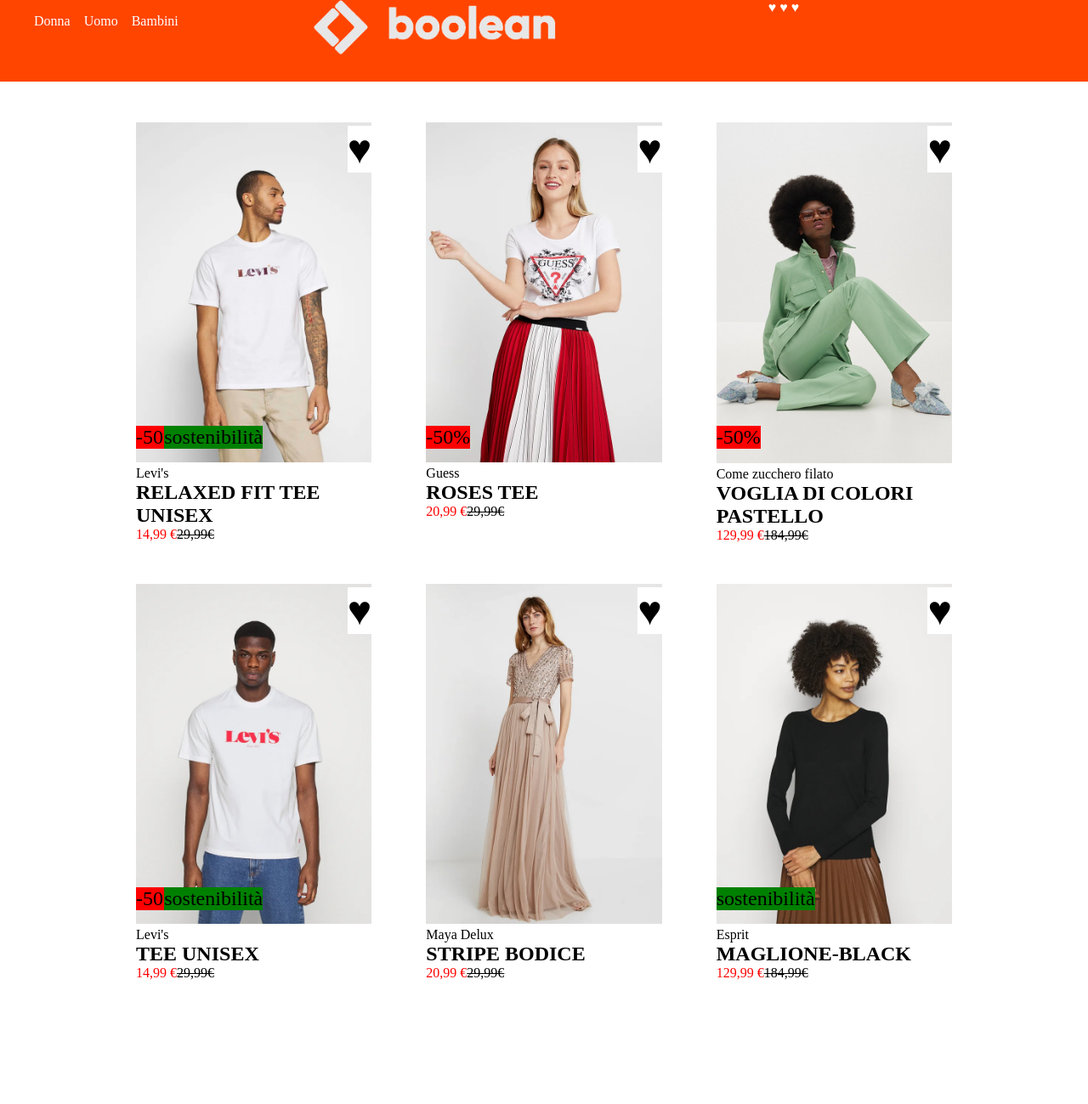
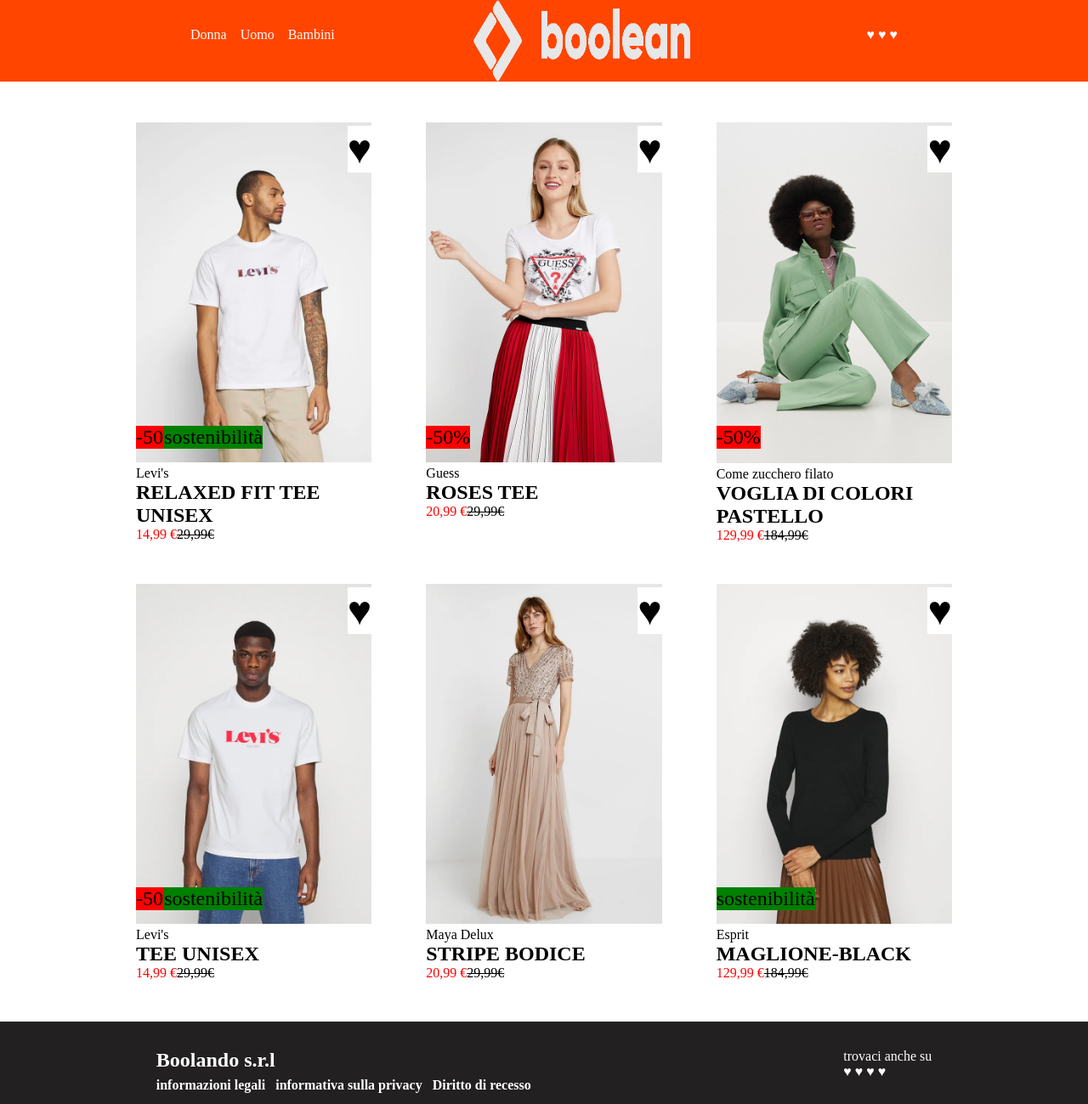
Before and after one commit to Alessio-DiNardo/html-css-boolando, a plain HTML site: page index.html in a window 1280 px wide. Shown: the whole page at 85% size. Before the commit the page ends 1202 px from the top, so only its background shows below. Drawn offline with Linux system fonts and the light colour scheme.

Commit message:
header and footeer problem

```diff
--- a/index.html
+++ b/index.html
@@ -8,20 +8,17 @@
     <link rel="stylesheet" href="style.css">
 </head>
 <body>
-    <header>
+    <header class="flex">
         <nav>
-            <div class="people flex">
             <ul class="list">
                 <li>Donna</li>
                 <li>Uomo</li>
                 <li>Bambini</li>
             </ul>
-                <div class="logo">
+        </nav>
             <img id="boolean" src="/img/boolean-logo.png" alt="Logo">
-                </div>
             <span class="social"> &hearts; &hearts; &hearts; </span>
-            </div>
-        </nav>
+
 
     </header>
     <main>
@@ -30,6 +27,11 @@
                 <div class="card">
                     <span class="hearts">&hearts;</span>
                     <img src="./img/1.webp" alt="First shop">
+                    <span class="discount">-50%</span> <span class="sost">sostenibilità</span>
+                </div>
+                <div class="none">
+                    <span class="hearts">&hearts;</span>
+                    <img src="./img/1b.webp" alt="First shop">
                     <span class="discount">-50%</span> <span class="sost">sostenibilità</span>
                 </div>
                 <p>Levi's</p>
@@ -89,6 +91,14 @@
             </div>
         </section>
     </main>
-    <footer></footer>
+    <footer>
+        <div class="info flex">
+            <h2>Boolando s.r.l <br>
+                <span class="mini"> informazioni legali &nbsp; informativa sulla privacy &nbsp; Diritto di recesso</h2></span>
+
+            <p>trovaci anche su <br>&hearts; &hearts; &hearts; &hearts; </p>
+        </div>
+
+    </footer>
 </body>
 </html>
--- a/style.css
+++ b/style.css
@@ -12,7 +12,7 @@ body{
 .flex{
     display: flex;
     flex-direction: row;
-
+    justify-content: space-around;
 }
 
 header{
@@ -23,10 +23,9 @@ header{
 }
 
 nav{
-    max-width: 1200px;
-    margin: 0 auto;
     height: 6rem;
     color: white;
+    padding-left: 14rem;
 
 }
 
@@ -44,19 +43,25 @@ ul{
     display: flex;
     flex-wrap: no-wrap;
     justify-content: start;
+    padding-top: 2rem;
 }
 
 
 #boolean{
-    width: 50%;
-    display: flex;
-    justify-content: center;
+    width: 20%;
+    text-align: center;
+    margin: 0 auto;
+
+
 }
 
 .social{
     width: 25%;
     display: flex;
     justify-content: end;
+    padding-right: 14rem;
+    color: white;
+    padding-top: 2rem;
 }
 
 li{
@@ -141,3 +146,27 @@ p,
 h1{
     text-align: start;
 }
+
+footer{
+    height: 100px;
+    background-color: rgb(34, 32, 32);
+    color: white;
+}
+
+.none{
+    display: none;
+    width: 100%
+
+}
+
+div.card:hover div.none{
+    display: inline-block;
+}
+
+.mini{
+    font-size: 1rem ;
+}
+
+.info{
+    padding-top: 2rem;
+}
```
Lines whose indentation alone changed are shown as unchanged.
